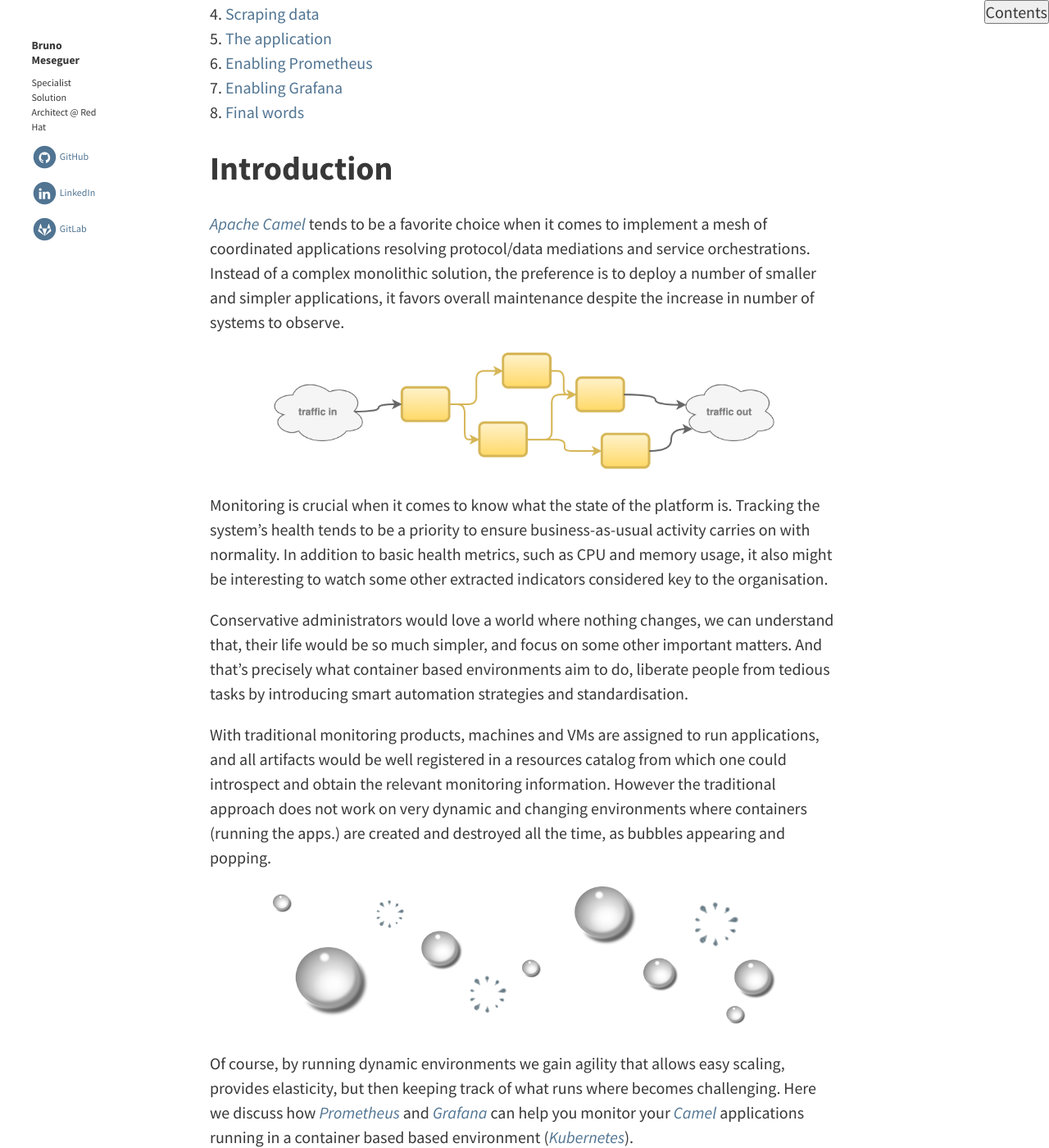
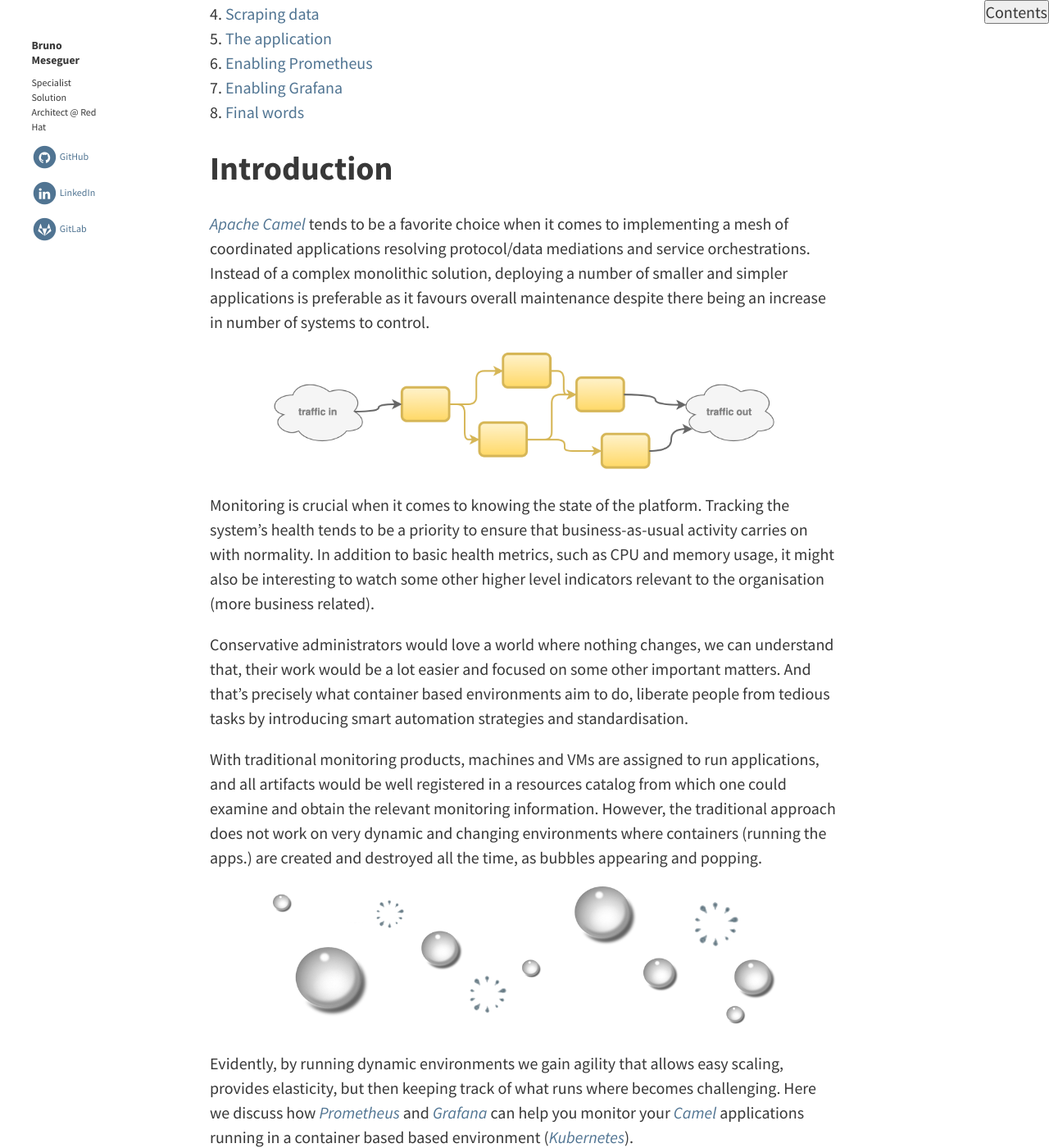
Before and after one commit to brunoNetId/brunonetid.github.io, a Jekyll site: the page built from _posts/2017-11-27-camel-prometheus-openshift.md, in a window 1280 px wide and 1400 px high, scrolled down 858 px. Shown: the whole window at 82% size. Built offline with Jekyll 4.4.1, drawn with Linux system fonts in a browser that asks for light colours; comment, search, counter and statistics services are not loaded; some of the changed text lies outside the part shown.

Commit message:
phrasing changes and corrections

````diff
--- a/_posts/2017-11-27-camel-prometheus-openshift.md
+++ b/_posts/2017-11-27-camel-prometheus-openshift.md
@@ -23,30 +23,30 @@ This walk-through example will encourage you to build an [*Apache Camel*](http:/
 
 ## Introduction
 
-[*Apache Camel*](http://camel.apache.org/) tends to be a favorite choice when it comes to implement a mesh of coordinated applications resolving protocol/data mediations and service orchestrations. Instead of a complex monolithic solution, the preference is to deploy a number of smaller and simpler applications, it favors overall maintenance despite the increase in number of systems to observe.
+[*Apache Camel*](http://camel.apache.org/) tends to be a favorite choice when it comes to implementing a mesh of coordinated applications resolving protocol/data mediations and service orchestrations. Instead of a complex monolithic solution, deploying a number of smaller and simpler applications is preferable as it favours overall maintenance despite there being an increase in number of systems to control.
 
 ![Camel Mesh]({{ site.baseurl }}/assets/img/posts/arch-mesh.png)
 
-Monitoring is crucial when it comes to know what the state of the platform is. Tracking the system's health tends to be a priority to ensure business-as-usual activity carries on with normality. In addition to basic health metrics, such as CPU and memory usage, it also might be interesting to watch some other extracted indicators considered key to the organisation.
+Monitoring is crucial when it comes to knowing the state of the platform. Tracking the system's health tends to be a priority to ensure that business-as-usual activity carries on with normality. In addition to basic health metrics, such as CPU and memory usage, it might also be interesting to watch some other higher level indicators relevant to the organisation (more business related).
 
-Conservative administrators would love a world where nothing changes, we can understand that, their life would be so much simpler, and focus on some other important matters. And that's precisely what container based environments aim to do, liberate people from tedious tasks by introducing smart automation strategies and standardisation.
+Conservative administrators would love a world where nothing changes, we can understand that, their work would be a lot easier and focused on some other important matters. And that's precisely what container based environments aim to do, liberate people from tedious tasks by introducing smart automation strategies and standardisation.
 
-With traditional monitoring products, machines and VMs are assigned to run applications, and all artifacts would be well registered in a resources catalog from which one could introspect and obtain the relevant monitoring information. However the traditional approach does not work on very dynamic and changing environments where containers (running the apps.) are created and destroyed all the time, as bubbles appearing and popping.
+With traditional monitoring products, machines and VMs are assigned to run applications, and all artifacts would be well registered in a resources catalog from which one could examine and obtain the relevant monitoring information. However, the traditional approach does not work on very dynamic and changing environments where containers (running the apps.) are created and destroyed all the time, as bubbles appearing and popping.
 
 ![Ephemeral instances]({{ site.baseurl }}/assets/img/posts/bubbles.png)
 
-Of course, by running dynamic environments we gain agility that allows easy scaling, provides elasticity, but then keeping track of what runs where becomes challenging. Here we discuss how [*Prometheus*](https://prometheus.io/) and [*Grafana*](https://grafana.com/) can help you monitor your [*Camel*](http://camel.apache.org/) applications running in a container based based environment ([*Kubernetes*](https://kubernetes.io/)).
+Evidently, by running dynamic environments we gain agility that allows easy scaling, provides elasticity, but then keeping track of what runs where becomes challenging. Here we discuss how [*Prometheus*](https://prometheus.io/) and [*Grafana*](https://grafana.com/) can help you monitor your [*Camel*](http://camel.apache.org/) applications running in a container based based environment ([*Kubernetes*](https://kubernetes.io/)).
 
 ## About Prometheus
 
-[*Prometheus*](https://prometheus.io/) is an open source monitoring and alerting toolkit which collects and stores time series data. Conveniently it understands [*Kubernetes*](https://kubernetes.io/)'s API to discover services. The collected data can be intelligently organised and rendered using [*Grafana*](https://grafana.com/), an open analytics and monitoring platform that can plug to Prometheus.
+[*Prometheus*](https://prometheus.io/) is an open source monitoring and alerting toolkit which collects and stores time series data. Conveniently it understands [*Kubernetes*](https://kubernetes.io/)'s API to discover services. The collected data can be intelligently organised and rendered using [*Grafana*](https://grafana.com/), an open analytics and monitoring platform that can plug into Prometheus.
 The following diagram depicts a simplified view of its architecture.
 
 ![Prometheus Architecture]({{ site.baseurl }}/assets/img/posts/prom-arch.png)
 
 [*Prometheus*](https://prometheus.io/) prime strategy is to pull metrics from applications (although 'push' is also supported). Connectivity to endpoints can be statically configured or dynamically discovered. Data obtained from endpoints is stored so that historical information can be served to external clients, including monitoring tools such as [*Grafana*](https://grafana.com/). Alerting is supported, although left out of scope in this article.
 
-In a [*Kubernetes*](https://kubernetes.io/) environment, track of available services is always maintained. Services could be served by one or multiple replicated instances, scaled up or down when necessary. Before [*Prometheus*](https://prometheus.io/) can pull data from the instances it needs to find where they are running. One of its supported service discovery mechanisms is [*Kubernetes*](https://kubernetes.io/)'s based, and by invoking its API it can pull all the details from [*Kubernetes*](https://kubernetes.io/) and locate the targets to work with.
+In a [*Kubernetes*](https://kubernetes.io/) environment, track of available services is always maintained. Services could be served by one or multiple replicated instances, scaled up or down when necessary. Before [*Prometheus*](https://prometheus.io/) can pull data from the instances, it needs to find where they are running. One of its supported service discovery mechanisms is [*Kubernetes*](https://kubernetes.io/) based, and by invoking its API it can pull all the details from [*Kubernetes*](https://kubernetes.io/) and locate the targets to work with.
 
 ![Prometheus Architecture]({{ site.baseurl }}/assets/img/posts/prom-arch-full.png)
 
@@ -74,7 +74,7 @@ To model the [*Camel*](http://camel.apache.org/) application (and for convenienc
 
 ## Scraping data
 
-It hasn't been mentioned yet how desirable it is to find a metrics extraction that minimises intrusion. [*Prometheus*](https://prometheus.io/) offers a JMX exporter to plug to any Java application (and hence to Camel). The performance impact on the application is negligible (nano-seconds), unless of course latency is considered a critical factor.
+It hasn't been mentioned yet how desirable it is to find a metrics extraction that minimises intrusion. [*Prometheus*](https://prometheus.io/) offers a JMX exporter to plug into any Java application (and hence to Camel). The performance impact on the application is negligible (nano-seconds), unless of course latency is considered a critical factor.
 
 > [*Prometheus*](https://prometheus.io/) offers a wide [range of exporters](https://prometheus.io/docs/instrumenting/exporters/#third-party-exporters), from hardware related ones, to databases and many more in between.
 
@@ -100,7 +100,7 @@ Now that we know the principle of '*scraping*' and what parts are involved, we'r
 
 ## The application
 
-For demo purposes, we'll pretend the system exposes an API to provision VMs. A [*Camel*](http://camel.apache.org/) micro-service will handle API calls where the required operating system, number of CPU cores, memory and storage are given to be provisioned.
+For demo purposes, we'll pretend that the system exposes an API to provision VMs. A [*Camel*](http://camel.apache.org/) micro-service will handle API calls where the required operating system, number of CPU cores, memory and storage are given to be provisioned.
 
 ![Camel Application]({{ site.baseurl }}/assets/img/posts/camel-app.png){:width="80%"}
 
@@ -412,7 +412,7 @@ spec:
 
 ### Deploying in OpenShift's CDK
 
-Now the [*Camel*](http://camel.apache.org/) application is ready to be containerised and deployed in OpenShift. [*FIS*](https://www.openshift.com/container-platform/middleware-services.html#integration) will do all of it automatically for you in a single command. The directives to bundle together the application and exporter have already been defined. [*Fabric8*](https://fabric8.io/) (in [*FIS*](https://www.openshift.com/container-platform/middleware-services.html#integration)) will build a [*Docker*](https://www.docker.com/) image and include *OpenShift* resource descriptors. The graph below illustrates how the pieces are put together, streamed, and deployed in the target environment.
+Now the [*Camel*](http://camel.apache.org/) application is ready to be containerised and deployed in OpenShift. [*FIS*](https://www.openshift.com/container-platform/middleware-services.html#integration) will do all of it automatically for you in a single command. The directives to bundle together the application and exporter have already been defined. [*Fabric8*](https://fabric8.io/) (in [*FIS*](https://www.openshift.com/container-platform/middleware-services.html#integration)) will build a [*Docker*](https://www.docker.com/) image and include *OpenShift* resource descriptors. The graph below illustrates how the pieces are put together, streamed and deployed in the target environment.
 
 ![JConsole MBeans]({{ site.baseurl }}/assets/img/posts/exporter-deploy.png)
 
@@ -483,7 +483,7 @@ scrape_configs:
       regex: prometheus
 ```
 
-We're keeping a very simple configuration file for this demo. Obviously Prometheus's list of parameters is very extensive to customise accordingly. The above settings aim to:
+We're keeping a very simple configuration file for this demo, but [*Prometheus*](https://prometheus.io/) offers a rich palette of parameters allowing to cover most needs. The above settings aim to:
 
  - increase the scraping frequency to trigger every 15 seconds
  - enable [*Kubernetes*](https://kubernetes.io/) endpoints discovery
@@ -493,7 +493,7 @@ The [*Kubernetes*](https://kubernetes.io/) discovery setting will allow [*Promet
 
 ![Openshift scraping]({{ site.baseurl }}/assets/img/posts/prom-scrape-os.png){:width="80%"}
 
-To initiate the deployment process in [*Red Hat OpenShift*](https://www.openshift.com/), first we need to grant cluster permissions on the namespace to allow [*Prometheus*](https://prometheus.io/) to invoke [*Kubernetes*](https://kubernetes.io/)'s API (when obtaining the endpoints). Execute the following commands to login as an admin and grant cluster permissions:
+To initiate the deployment process in [*Red Hat OpenShift*](https://www.openshift.com/), first we need to grant cluster permissions on the namespace to allow [*Prometheus*](https://prometheus.io/) to invoke [*Kubernetes*](https://kubernetes.io/) API (when obtaining the endpoints). Execute the following commands to login as an admin and grant cluster permissions:
 
 	oc login
 	oc adm policy add-cluster-role-to-user cluster-reader system:serviceaccount:mydemo:default
@@ -512,7 +512,7 @@ The new [*Prometheus*](https://prometheus.io/) pod should then be visible in the
 
 ![Prometheus Pod]({{ site.baseurl }}/assets/img/posts/os-prometheus.png)
 
-Open *Prometheus*'s administration console from the URL given (see URL in image above). Then from the 'Status' menu select 'Targets'.
+Open *Prometheus* administration console from the URL given (see URL in image above). Then from the 'Status' menu select 'Targets'.
 
 ![Prometheus Pod]({{ site.baseurl }}/assets/img/posts/prom-console-menu.png){:width="70%"}
 
@@ -524,7 +524,7 @@ We could therefore represent the current deployment picture as follows:
 
 ![Prometheus Pod]({{ site.baseurl }}/assets/img/posts/monitor-pods-1.png){:width="65%"}
 
-Let's now scale up the application to simulate more demand, this is the big moment we were waiting for to see how our monitoring solution automatically reacts to changes in the environment.
+Let's now scale up the application to simulate we respond to more demand. This is the big moment we were waiting for to see how our monitoring solution automatically reacts to changes in the environment.
 
 When scaling up from the Pod control in [*Red Hat OpenShift*](https://www.openshift.com/), [*Kubernetes*](https://kubernetes.io/) will kickoff a new pod. Shortly after, [*Prometheus*](https://prometheus.io/) will query again [*Kubernetes*](https://kubernetes.io/) and will discover there's a new endpoint available, it will automatically pick it up and now will be scraping data from both pods. The following illustration should describe the new environment status when increasing the number of pods from 1 to 2.
 
@@ -536,18 +536,18 @@ Refresh the targets list to see the new endpoint is visible.
 ![Prometheus targets 2]({{ site.baseurl }}/assets/img/posts/prom-console-targets-2.png)
 
 
-Note Prometheus's administration console includes a graph viewer useful for simple testing, but not rich enough for instance to display complex aggregated views. If you will, have a go and play around a bit, but we'll jump now straight to the following section, It's [*Grafana*](https://grafana.com/) time!
+Note [*Prometheus*](https://prometheus.io/) administration console includes a graph viewer useful for simple testing, but not rich enough for instance to display complex aggregated views. If you will, have a go and play around a bit, but we'll jump now straight to the following section, It's [*Grafana*](https://grafana.com/) time!
 
 
 ## Enabling *Grafana*
 
-[*Grafana*](https://grafana.com/) is an open platform for analytics and monitoring capable of rendering very intuitive and interactive graphics out of multiple data sources, one of them being Prometheus. Our intention is therefore to plug [*Grafana*](https://grafana.com/) to [*Prometheus*](https://prometheus.io/) to display our [*Camel*](http://camel.apache.org/) application metrics.
+[*Grafana*](https://grafana.com/) is an open platform for analytics and monitoring capable of rendering very intuitive and interactive graphics out of multiple data sources, one of them being Prometheus. Our intention is therefore to plug [*Grafana*](https://grafana.com/) into [*Prometheus*](https://prometheus.io/) to display our [*Camel*](http://camel.apache.org/) application metrics.
 
 ![Prometheus Pod]({{ site.baseurl }}/assets/img/posts/graf-arch.png){:width="100%"}
 
 To deploy an instance of [*Grafana*](https://grafana.com/) in [*Red Hat OpenShift*](https://www.openshift.com/) I've taken as a base the demo prepared by the *OpenShift* team available (available [here](https://github.com/OpenShiftDemos/grafana-openshift)).
 
-I've customised the example by updating to the latest [*Grafana*](https://grafana.com/) version (4.4.1) and including a [Grafana plugin to render pie charts](https://grafana.com/plugins/grafana-piechart-panel) (not included by default). Download the plugin from [*Grafana*](https://grafana.com/)'s [download link](https://grafana.com/api/plugins/grafana-piechart-panel/versions/1.1.6/download) and unzip the contents in your local grafana working directoy (assuming you've created one), or alternatively use the commands below:
+I've customised the example by updating to the latest [*Grafana*](https://grafana.com/) version (4.4.1) and including a [Grafana plugin to render pie charts](https://grafana.com/plugins/grafana-piechart-panel) (not included by default). Download the plugin from [*Grafana*](https://grafana.com/)'s [download link](https://grafana.com/api/plugins/grafana-piechart-panel/versions/1.1.6/download) and unzip the contents in your local grafana working directory (assuming you've created one), or alternatively use the commands below:
 
 	mkdir grafana
 	cd grafana
@@ -660,7 +660,7 @@ Open *Grafana*'s web console from the URL given (see URL in image above), and lo
 
 ![Prometheus Pod]({{ site.baseurl }}/assets/img/posts/graf-pie-chart-installed.png)
 
-First thing to do is to configure connectivity with Prometheus's data source. Click on 'Add data source'.
+First thing to do is to configure connectivity with [*Prometheus*](https://prometheus.io/) data source. Click on 'Add data source'.
 
 ![Prometheus Pod]({{ site.baseurl }}/assets/img/posts/graf-add-data-source.png){:width="40%"}
 
@@ -668,11 +668,11 @@ and define the name, type of data source and URL (default port is 9090) as shown
 
 ![Prometheus Pod]({{ site.baseurl }}/assets/img/posts/graf-edit-data-source.png){:width="60%"}
 
-then click 'Add' and [*Grafana*](https://grafana.com/) will attempt to connect. If no trouble arises it will display 'success' in green color. We should now have [*Grafana*](https://grafana.com/) linked to [*Prometheus*](https://prometheus.io/). Create a new dashboard where to layout rendering panels for the metrics.
+then click 'Add' and [*Grafana*](https://grafana.com/) will attempt to connect. If no trouble arises, it will display 'success' in green color. We should now have [*Grafana*](https://grafana.com/) linked to [*Prometheus*](https://prometheus.io/). Create a new dashboard where to layout rendering panels for the metrics.
 
 ![Prometheus Pod]({{ site.baseurl }}/assets/img/posts/graf-dashboard-new.png){:width="60%"}
 
-Quick recap, we counted three metric layers we're interest in (picture below) and would like to render their data for analysis. Let's create an example graph for each layer.
+Quick recap, we counted three metric layers we're interested in (picture below) and would like to render their data for analysis. Let's create an example graph for each layer.
 
 ![Metric layers]({{ site.baseurl }}/assets/img/posts/metrics-layers.png){:width="80%"}
 
@@ -711,7 +711,7 @@ The illustration below summarises all the work done above, showing the three met
 
 ### Scaling down
 
-We can play around a bit more and see what happens if we scale down the [*Camel*](http://camel.apache.org/) application from 2 pods to 1. Doing so should cause some of the curves stop growing, and eventually discontinued as the target is no longer available. It would look like the picture below:
+We can play around a bit more and see what happens if we scale down the [*Camel*](http://camel.apache.org/) application from 2 pods to 1. Doing so should cause some of the curves to stop growing, and eventually discontinue as the target is no longer available. It would look like the picture below:
 
 ![Prometheus Pod]({{ site.baseurl }}/assets/img/posts/graf-metric-os-scale-down.png){:width="100%"}
 
````
Also changed, not shown: other parts of _posts/2017-11-27-camel-prometheus-openshift.md (+8 -8 lines).
